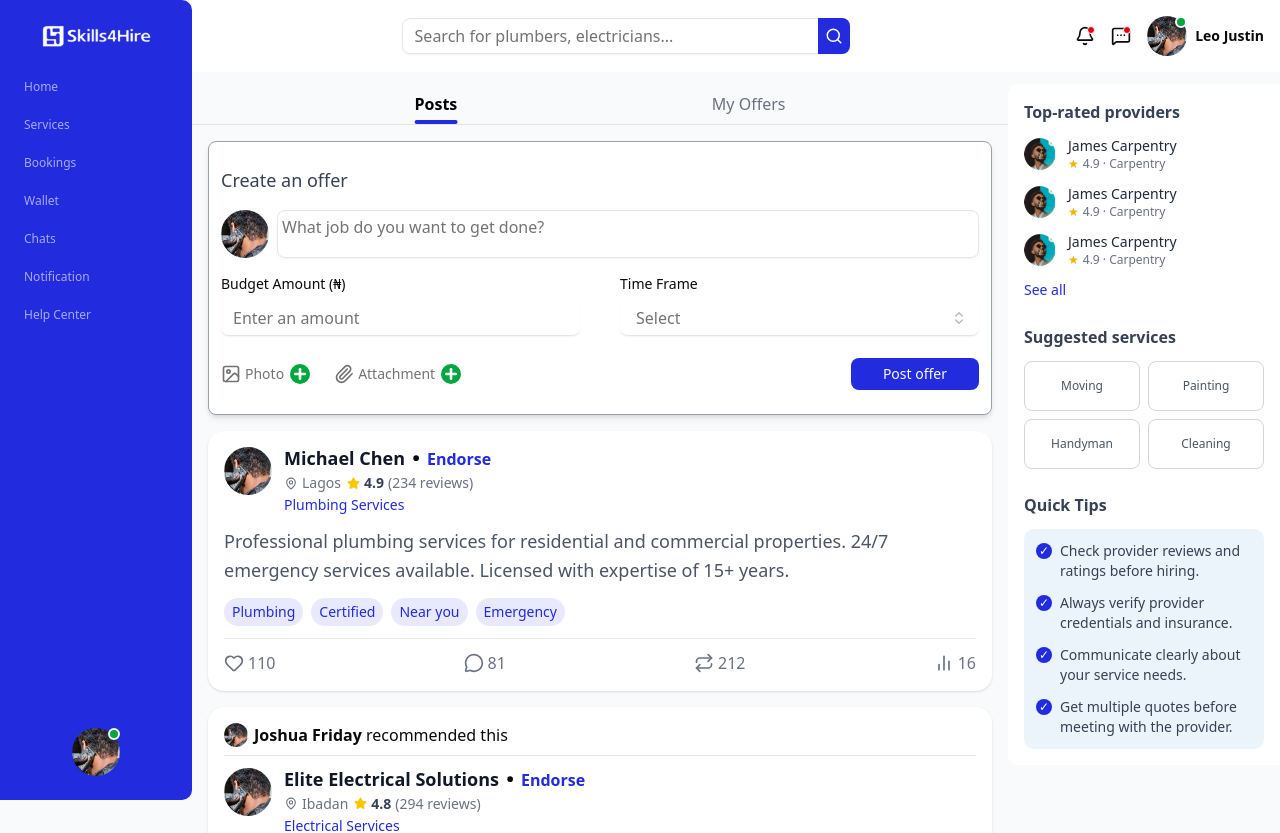
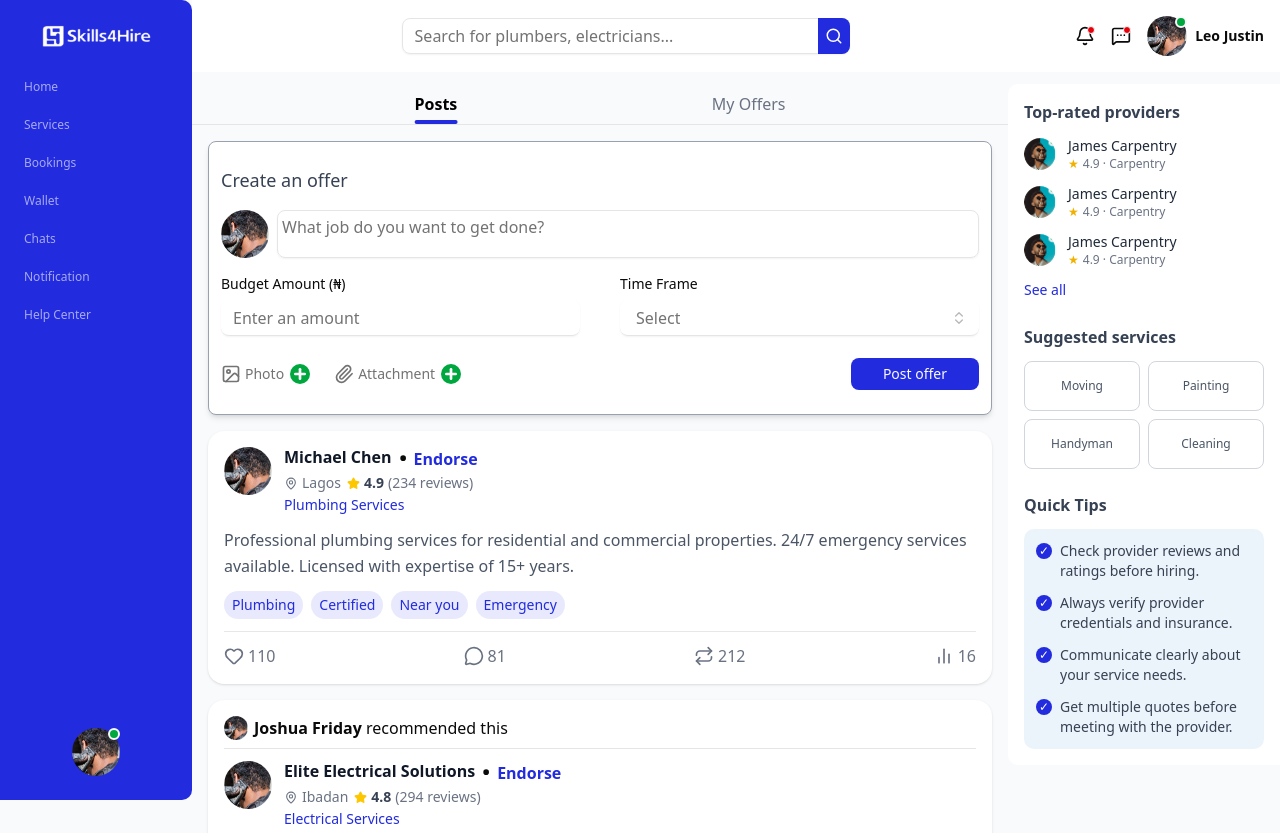
Before and after one commit to Skills4hire-org/Skills-4-Hire, a React (Vite) app: page /providers-home/home/posts in a window 1280 px wide. Shown: the top 833 px of the page. Built offline with nearby package versions, Linux system fonts and the light colour scheme; some icons are missing; a web font is replaced by a local one.

Commit message:
fix:text size

```diff
--- a/src/components/home/PostCard.tsx
+++ b/src/components/home/PostCard.tsx
@@ -60,7 +60,7 @@ export default function PostCard({
                   to={`/customer/service-provider/${id}`}
                   className="no-underline hover:no-underline"
                 >
-                  <h3 className="text-base md:text-lg  font-semibold text-gray-900 leading-tight">
+                  <h3 className="text-[15px] md:text-base  font-semibold text-gray-900 leading-tight">
                     {name}
                   </h3>
                 </Link>
@@ -101,7 +101,7 @@ export default function PostCard({
       </div>
 
       {description && (
-        <p className="text-gray-600 text-[14px] md:text-lg leading-snug md:leading-relaxed">
+        <p className="text-gray-600 text-[14px] md:text-base leading-snug md:leading-relaxed">
           {description}
         </p>
       )}
```
